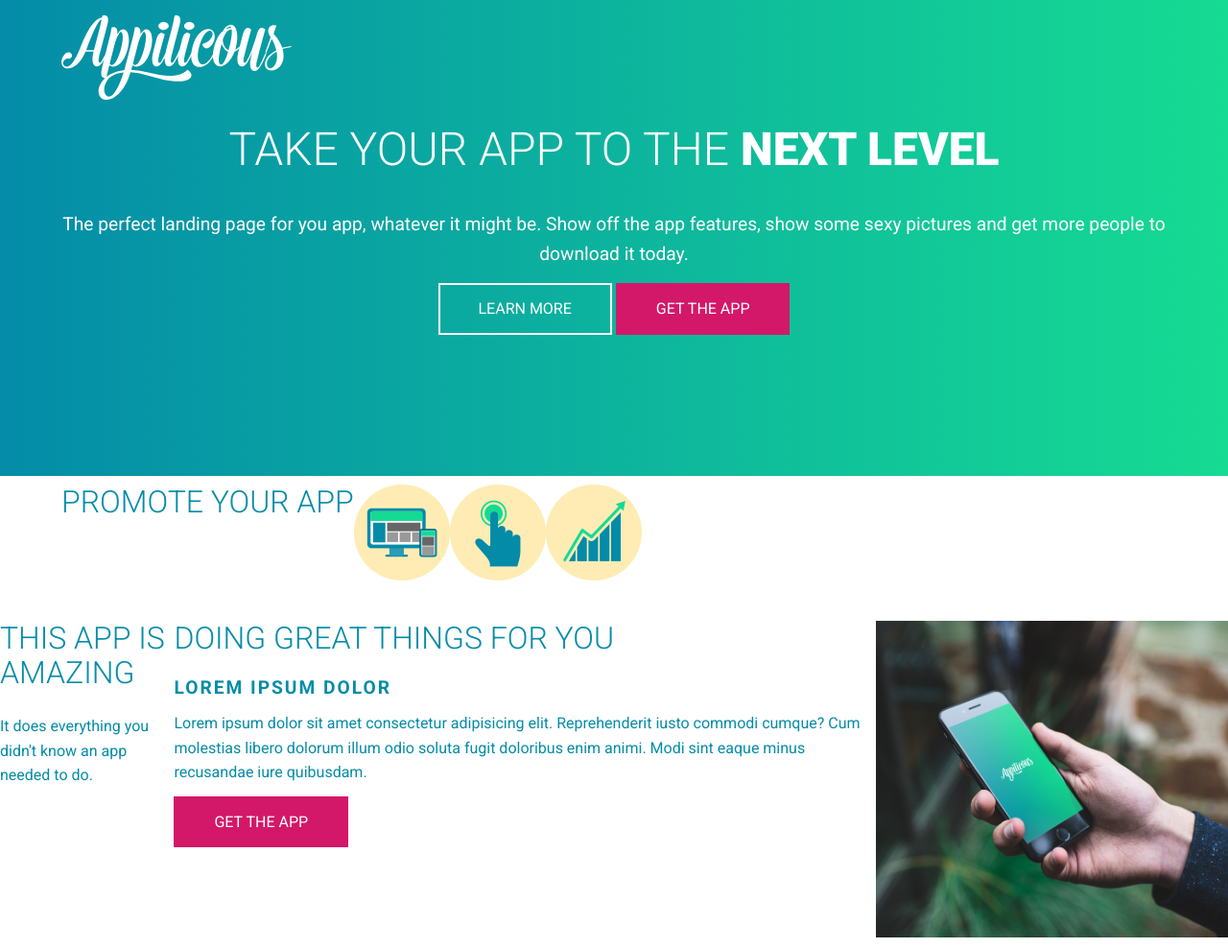
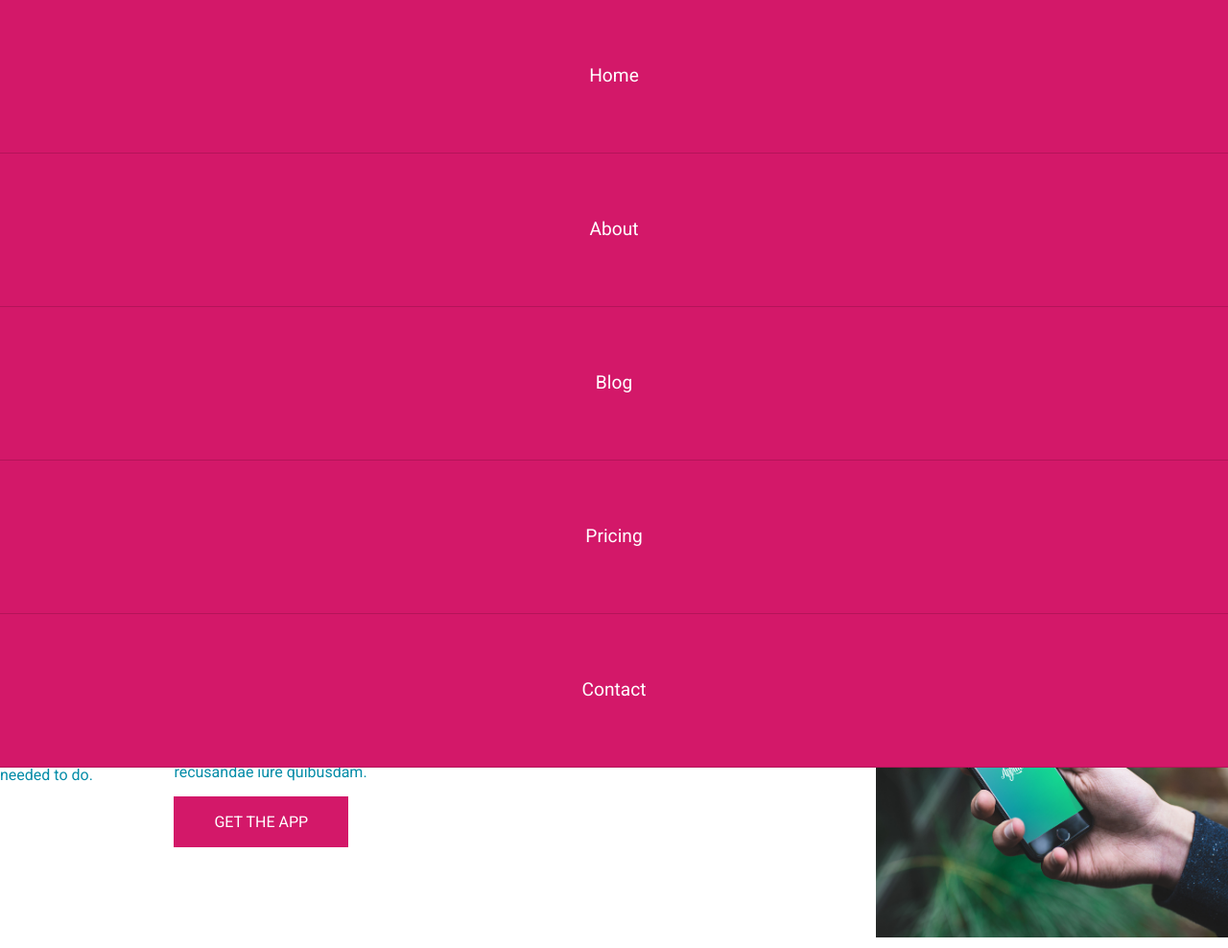
Before and after one commit to Jonielevy/Responsive-start-to-finish, a plain HTML site: page index.html in a window 1280 px wide. Shown: the top 988 px of the page at 96% size. Drawn offline with Linux system fonts and the light colour scheme.

Commit message:
Main navegation

```diff
--- a/scss/base/_base.sass
+++ b/scss/base/_base.sass
@@ -12,3 +12,8 @@ img
     width: 90%
     max-width: 1200px
     margin: 0 auto
+
+.unstyled-list
+    margin: 0
+    padding: 0
+    list-style: none
--- a/scss/layout/_header.sass
+++ b/scss/layout/_header.sass
@@ -1,13 +1,11 @@
 .main-header
     position: absolute
-    top:1em
-    right:0
-    left:0
+    top: 0
+    right: 0
+    left: 0
+    padding-top: 1em
 
 .logo
     width: 25%
     min-width: 10rem
     max-width: 15rem
-
-.main-nav
-    display: none
--- /dev/null
+++ b/scss/layout/_nav.sass
@@ -0,0 +1,30 @@
+.main-nav
+    background: $accent
+    position: absolute
+    top: 0
+    right:0
+    left: 0
+    font-size: 1.2rem
+
+
+
+    ul
+        display: flex
+        flex-direction: column
+        justify-content: space-around
+        text-align: center
+        height: 100vh
+        padding-left: 0
+        margin: 0 0
+
+    li
+        flex: 1 1 auto
+        margin-bottom: 0
+        border-bottom: 1px solid rgba(0, 0, 0, .15)
+        display: flex
+        align-items: center
+        justify-content: center
+
+    a
+        color: $text-inverse
+        text-decoration: none
--- a/scss/main.sass
+++ b/scss/main.sass
@@ -12,6 +12,7 @@
 
 // 4. Layout
 @import layout/grid
+@import layout/nav
 @import layout/header
 @import layout/hero
 
```
Also changed, not shown: css/main.css.
